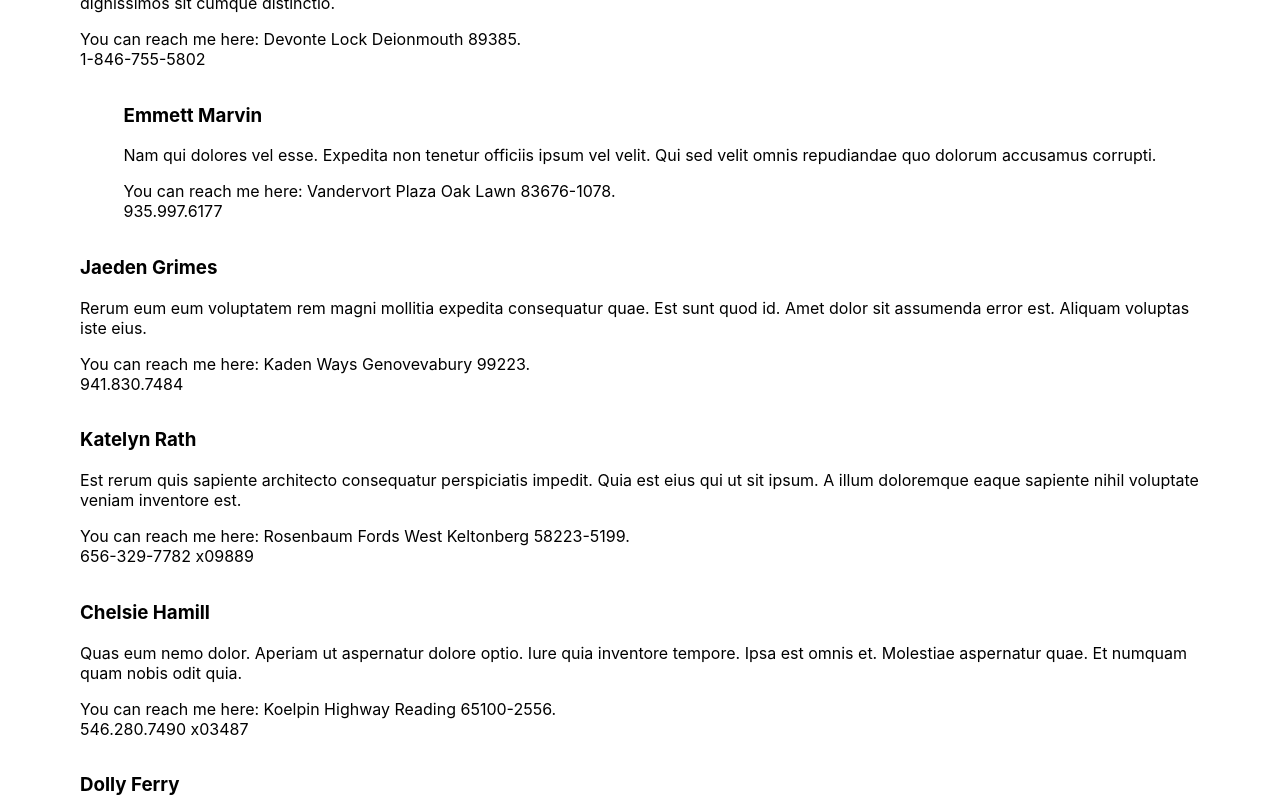
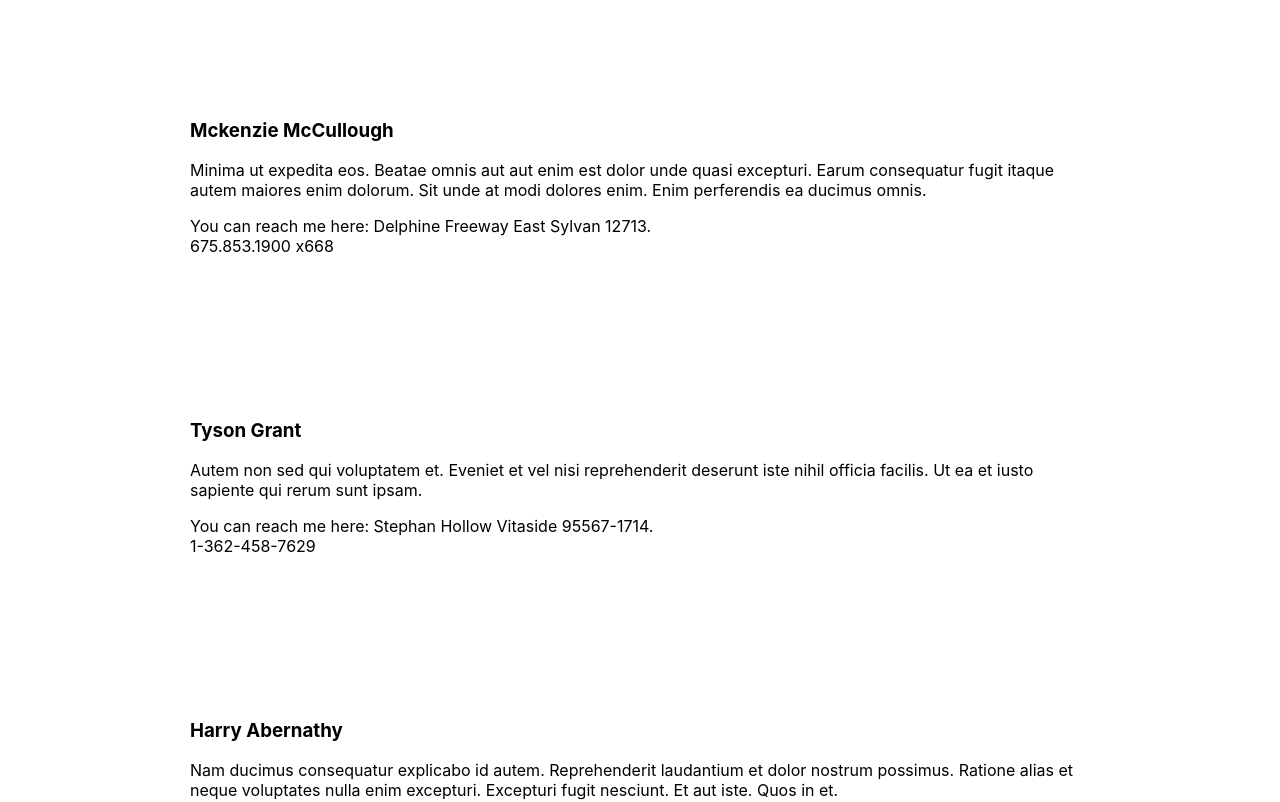
Before and after one commit to mattjarzeb/optimise-react, a Next.js app: page /scroll/windowing in a window 1280 px wide. Shown: the top 802 px of the page. Built offline with nearby package versions, Linux system fonts and the light colour scheme.

Commit message:
windowing

```diff
--- a/package.json
+++ b/package.json
@@ -11,13 +11,14 @@
   "dependencies": {
     "next": "^11.0.1",
     "react": "^17.0.2",
-    "react-window": "^1.8.6",
-    "react-dom": "^17.0.2"
+    "react-dom": "^17.0.2",
+    "react-window": "^1.8.6"
   },
   "prettier": "eslint-config-teacode/prettier",
   "devDependencies": {
     "@types/faker": "^5.5.6",
     "@types/react": "^17.0.13",
+    "@types/react-window": "^1.8.5",
     "eslint": "7.30.0",
     "eslint-config-teacode": "^1.0.2",
     "faker": "^5.5.3",
--- a/pages/index.tsx
+++ b/pages/index.tsx
@@ -47,6 +47,7 @@ export default function Home() {
         <h2>Infinite scroll - Facebook</h2>
         <a href={'/scroll/base'}>basic</a>
         <a href={'/scroll/ssr'}>SSR</a>
+        <a href={'/scroll/windowing'}>windowing</a>
       </main>
     </div>
   )
--- a/pages/scroll/windowing.tsx
+++ b/pages/scroll/windowing.tsx
@@ -1,7 +1,14 @@
 import Head from 'next/head'
 import styles from '../../styles/LongList.module.css'
-import { useEffect, useState } from 'react'
+import React, { useEffect, useState } from 'react'
 import { Data } from '../../interfaces/data.interface'
+import { FixedSizeList as List } from 'react-window'
+
+interface IRow {
+  data?: Data[]
+  style?: React.StyleHTMLAttributes<'div'>
+  index?: number
+}
 
 export default function ScrollBase() {
   const [data, setData] = useState<Data[]>([])
@@ -13,6 +20,23 @@ export default function ScrollBase() {
     })()
   }, [])
 
+  const Row = ({ style, data, index = 0 }: IRow) => {
+    if (!data) return
+    const el = data[index]
+    return (
+      <div key={el.id} style={style}>
+        <h3>
+          {el.firstName} {el.lastName}
+        </h3>
+        <p>{el.lorem}</p>
+        <p>
+          You can reach me here: {el.address.street} {el.address.city} {el.address.code}. <br />
+          <span>{el.phone}</span>
+        </p>
+      </div>
+    )
+  }
+
   return (
     <div className={styles.container}>
       <Head>
@@ -21,21 +45,10 @@ export default function ScrollBase() {
         <link rel="icon" href="/favicon.ico" />
       </Head>
 
-      <main className={styles.main}>
-        {data.map((el) => {
-          return (
-            <div key={el.id}>
-              <h3>
-                {el.firstName} {el.lastName}
-              </h3>
-              <p>{el.lorem}</p>
-              <p>
-                You can reach me here: {el.address.street} {el.address.city} {el.address.code}. <br />
-                <span>{el.phone}</span>
-              </p>
-            </div>
-          )
-        })}
+      <main>
+        <List height={1400} itemCount={data.length} itemSize={300} width={900} itemData={data}>
+          {Row}
+        </List>
       </main>
     </div>
   )
```
Also changed, not shown: 1 other file (tests, documents, lock files or other folders).
